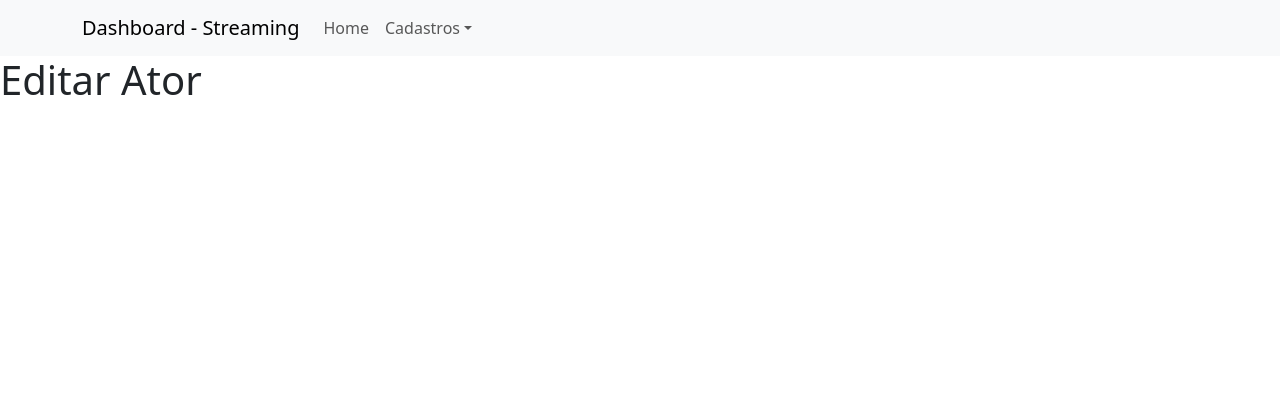
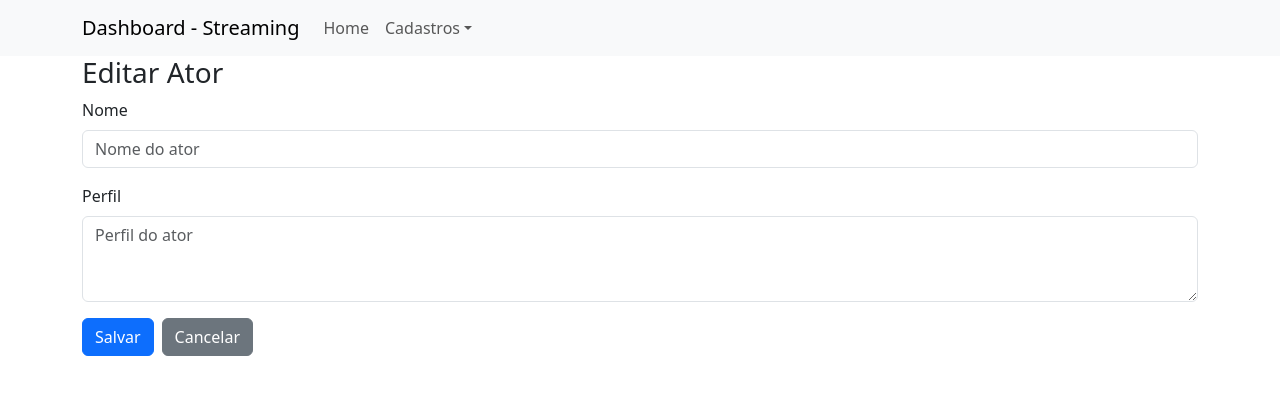
Before and after one commit to pyasui/unicv-4sem-prog-web, a React (Create React App) app in the folder web/streaming-dashboard/: page /atores/gerenciar/1 in a window 1280 px wide. Shown: the top 394 px of the page. Built offline with nearby package versions, Linux system fonts and the light colour scheme.

Commit message:
criacao da listagem e delete

```diff
--- a/web/streaming-dashboard/src/models/actor.js
+++ b/web/streaming-dashboard/src/models/actor.js
@@ -1,7 +1,8 @@
 class Actor  {
-    constructor(id, nome) {
+    constructor(id, name, profile) {
       this.id = id;
-      this.nome = nome;
+      this.name = name;
+      this.profile = profile;
     }
   }
 
--- a/web/streaming-dashboard/src/pages/actor/index.js
+++ b/web/streaming-dashboard/src/pages/actor/index.js
@@ -5,61 +5,65 @@ import APIService from "../../services/api";
 import { Badge, Button, Container, Table } from "react-bootstrap";
 import Actor from "../../models/actor";
 import { MdDeleteOutline, MdEdit } from "react-icons/md";
+import { Link } from "react-router-dom";
 
 const ActorList = () => {
-    const [atores, setAtores] = useState([]);
+    const [actors, setActors] = useState([]);
 
     useEffect(() => {
-        const carregarAtores = async () => {
+        loadData();
+    }, []);
+
+    const loadData = async () => {
         try {
             const apiService = new APIService();
-                const dados = [];//  await apiService.obterDados(ApiRoutes.actor);
+            const data = await apiService.getData(ApiRoutes.actor);
 
-                const ator1 = new Actor(1, 'Brad Pitt');
-                const ator2 = new Actor(2, 'Angelina Jolie');
-
-                dados.push(ator1);
-                dados.push(ator2);
-                setAtores(dados);
+            setActors(data);
         } catch (error) {
             console.error('Erro ao carregar atores:', error);
         }
     };
 
-        carregarAtores();
-    }, []); // O array vazio como segundo argumento garante que o efeito só será executado uma vez, equivalente ao componentDidMount
+    const deleteActorClick = async (id) => {
+        var confirm = window.confirm('Deseja excluir este registro?');
+        if (confirm) {
+            const apiService = new APIService();
+            await apiService.deleteData(`${ApiRoutes.actor}/${id}`);
 
-    const handleEditar = (id) => {
-        console.log('Editar ator com ID:', id);
-    };
-
-    const handleExcluir = (id) => {
-        console.log('Excluir ator com ID:', id);
+            loadData();
+        }
     };
 
     return (
         <Container>
-            <h3>Listagem de Atores</h3>
-
+            <div className="d-flex justify-content-between align-items-center mt-4 mb-4">
+                <h3>Listagem de atores</h3>
+                <Link to={`/atores/gerenciar/`}>
+                    <Button color="primary">Novo</Button>
+                </Link>
+            </div>
             <Table striped bordered hover size="sm">
                 <thead>
                     <tr>
                         <th>#</th>
-                        <th>Nome ......</th>
+                        <th>Nome</th>
                         <th style={{ width: "200px" }}>Ações</th>
                     </tr>
                 </thead>
                 <tbody>
-                    {atores.map((ator) => (
+                    {actors.map((ator) => (
                         <tr key={ator.id}>
                             <td className="text-right">{ator.id}</td>
-                            <td>{ator.nome}</td>
+                            <td>{ator.name}</td>
                             <td className="text-center">
-                                <Badge bg="primary" pill onClick={() => handleEditar(ator.id)} >
+                                <Link to={`/atores/gerenciar/${ator.id}`}>
+                                    <Badge bg="primary" pill>
                                         <MdEdit />
                                     </Badge>
+                                </Link>
                                 &nbsp;|&nbsp;
-                                <Badge bg="danger" pill onClick={() => handleExcluir(ator.id)} >
+                                <Badge bg="danger" pill onClick={() => deleteActorClick(ator.id)} >
                                     <MdDeleteOutline />
                                 </Badge>
                             </td>
--- a/web/streaming-dashboard/src/pages/actor/manage.js
+++ b/web/streaming-dashboard/src/pages/actor/manage.js
@@ -1,16 +1,57 @@
-import React from "react";
+import React, { useState } from "react";
+import { Button, Container, Form } from "react-bootstrap";
 import { useParams } from "react-router-dom";
+import { ApiRoutes } from "../../services/apiRoute";
+import APIService from "../../services/api";
 
 const ActorManage = () => {
     let { id } = useParams();
+    const isNew = id == null;
+    let mensagem = !isNew ? 'Editar' : 'Novo';
 
-    let mensagem = id ? 'Editar': 'Novo';
-    console.log(id, mensagem);
+    const [name, setName] = useState('');
+    const [profile, setProfile] = useState('');
+
+    const saveClick = async () => {
+        try {
+            // const apiService = new APIService();
+            // const route = ApiRoutes.actor;
+
+            // if (isNew){
+            //     // await apiService.postData(route, obj);
+            // }
+            // else {
+            //     // await apiService.putData(`${route}/${id}`, obj);
+            // }
+        }
+        catch (error) {
+            console.log(error);
+            alert('erro ao salvar');
+        }
+    };
 
     return (
-        <div>
-            <h1>{ mensagem } Ator</h1>
-        </div>
+        <Container>
+            <h3>{mensagem} Ator</h3>
+            <Form>
+                <Form.Group className="mb-3" controlId="formName">
+                    <Form.Label>Nome</Form.Label>
+                    <Form.Control type="text" placeholder="Nome do ator" />
+                </Form.Group>
+
+                <Form.Group className="mb-3" controlId="formProfile">
+                    <Form.Label>Perfil</Form.Label>
+                    <Form.Control as="textarea" rows={3} type="text" placeholder="Perfil do ator" />
+                </Form.Group>
+
+                <Button variant="primary" type="submit" onClick={saveClick}>
+                    Salvar
+                </Button>
+                <Button variant="secondary" className="ms-2">
+                    Cancelar
+                </Button>
+            </Form>
+        </Container>
     );
 };
 
--- a/web/streaming-dashboard/src/services/api.js
+++ b/web/streaming-dashboard/src/services/api.js
@@ -3,7 +3,6 @@ import axios from 'axios';
 class APIService {
     constructor() {
         this.baseURL = 'https://api-streaming-unicv.azurewebsites.net/api';
-        // this.baseURL = 'https://localhost:port/api';
     }
 
     async getData(route) {
```
Lines whose indentation alone changed are shown as unchanged.
